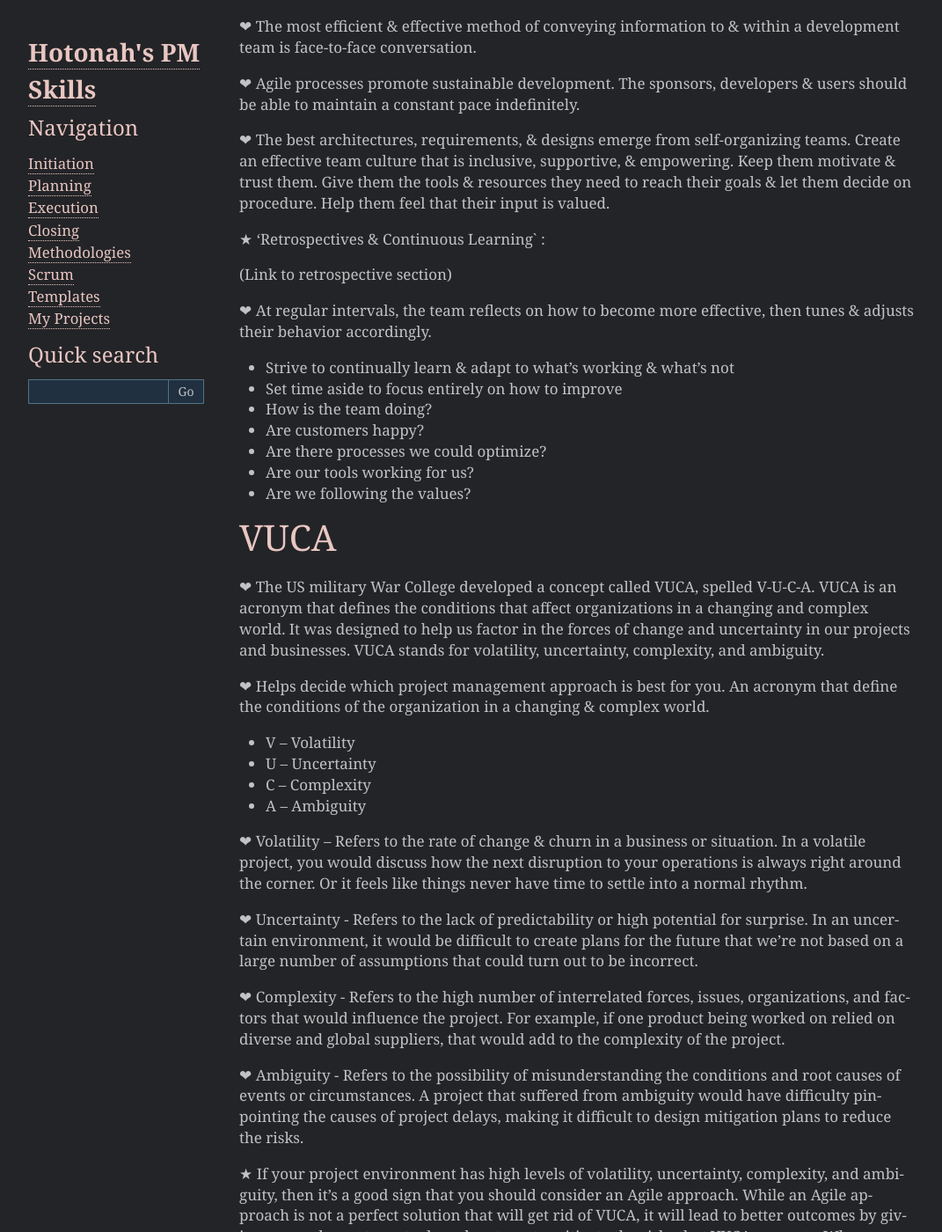
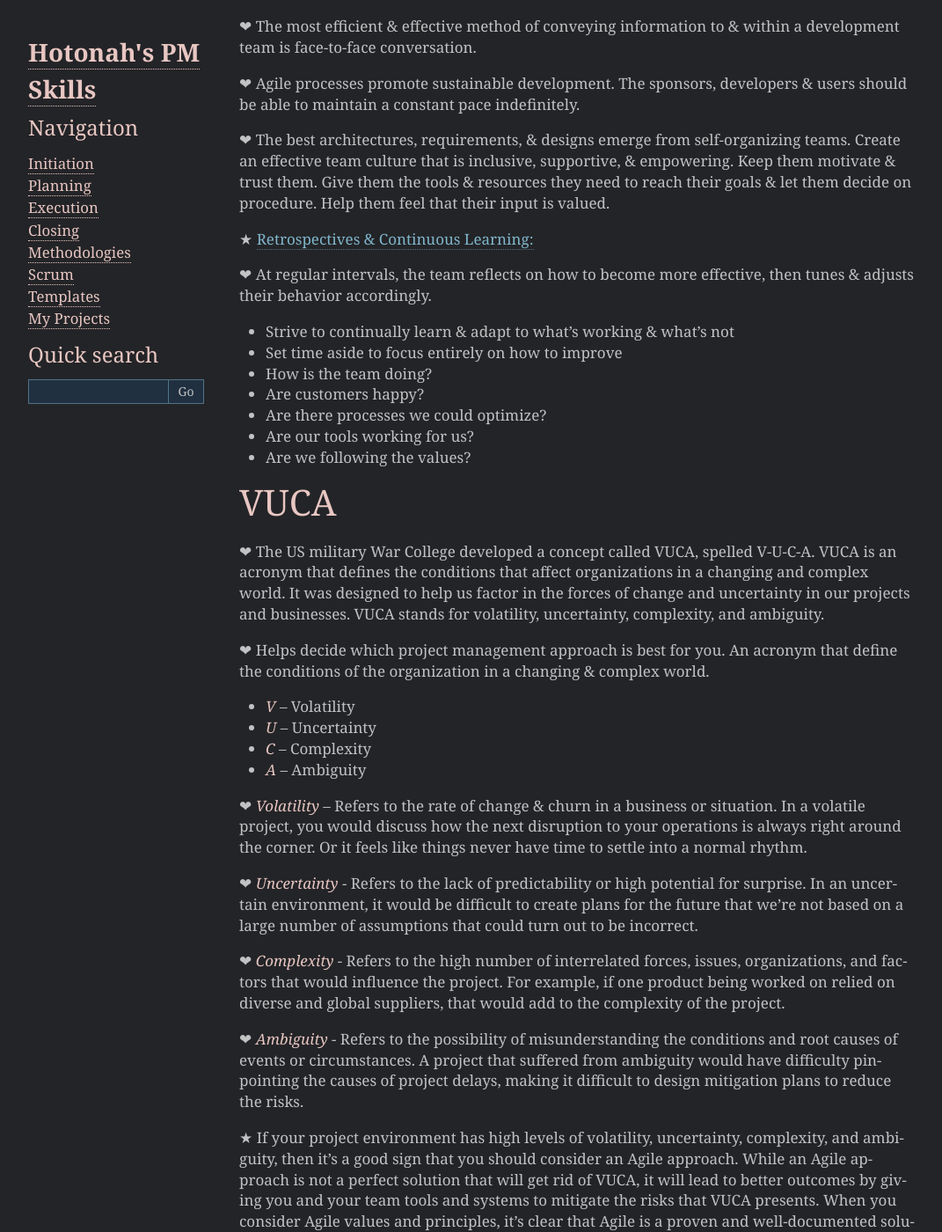
Before and after one commit to Hotonah/hotonah.github.io, a Sphinx documentation site: the page built from source/methodologies.txt, in a window 1280 px wide and 1400 px high, scrolled down 4782 px. Shown: the whole window at 88% size, without its empty margins (93-1164 px from the left). Built offline with Sphinx 7.4.7, drawn with Linux system fonts in a browser that asks for light colours; some of the changed text lies outside the part shown.

Commit message:
Update methodologies.txt

```diff
--- a/source/methodologies.txt
+++ b/source/methodologies.txt
@@ -15,11 +15,11 @@ Types of Project Methodologies
 
 ★ `Lean-Six Sigma (Agile)` - Uses technique of making the team feel valued to motivate them. Streamline processes – Reduces variation to ensure processes are the same every time.
 
-Process improvement – Find where problems are occurring in current processes and fix the using these frameworks.
+❤ `Process improvement` – Find where problems are occurring in current processes and fix the using these frameworks.
 
 .. image:: media/Retro_Framework.PNG
 
-❤ This technique can be used to solve any business problem
+❤ `This technique can be used to solve any business problem`
 
 * Define the project goals & what it takes to complete it
 * Measure how the current process is performing & figure out where the problem is & how to fix that problem. – Data Measurement
@@ -29,11 +29,11 @@ Process improvement – Find where problems are occurring in current processes a
 
 ❤ `6-Sigma 5 Principals`
 
-* Define Value - What the customer wants
-* Map Value - Streamline process
-* Create Flow - Eliminate waste
-* Establish Pull - Pulling on product
-* Preserve Perfection - Continuously improve
+* `Define Value` - What the customer wants
+* `Map Value` - Streamline process
+* `Create Flow` - Eliminate waste
+* `Establish Pull` - Pulling on product
+* `Preserve Perfection` - Continuously improve
 
 .. image:: media/Umbrella.png
 
@@ -81,15 +81,15 @@ Through this work we have come to value:”
 
 ★ `4 Values of the Agile Manifesto`:
 
-* Individuals and interactions - over processes and tools
-* Working software - over comprehensive documentation
-* Customer collaboration - over contract negotiation
-* Responding to change - over following a plan
+* `Individuals and interactions` - over processes and tools
+* `Working software` - over comprehensive documentation
+* `Customer collaboration` - over contract negotiation
+* `Responding to change` - over following a plan
 
 ❤ That is, while there is value in the items on
 the right, we value the items on the left more.
 
-★ `12 Principals of the Agile Manifesto Grouped into 4 Themes`:
+★ `12 Principals of the Agile Manifesto Grouped into 4 Themes:`
 
 ❤ `Value Delivery` – How do agile teams delivery highly valuable products to their customers?
 
@@ -99,7 +99,7 @@ the right, we value the items on the left more.
 
 ❤ `Retrospectives & Continuous Learning` - How does the project team learn to continuously increase performance of an organization & business?
 
-★ `Value Delivery`:
+★ `Value Delivery:`
 
 ❤ Our highest priority is to satisfy the customer through early & continuous delivery of valuable software
 
@@ -111,13 +111,13 @@ the right, we value the items on the left more.
 
 ❤ Continuous attention to technical excellence & good design enhances agility. Delivering work as quickly as possible in order to get feedback & mitigate time risk.
 
-★ `Business Collaboration`:
+★ `Business Collaboration:`
 
 ❤ Welcome changing requirements, even late in development. Agile processes harness change for the customer’s competitive advantage.
 
 ❤ Businesspeople & developers must work together daily throughout the project. Collaborating with your customers helps the team get critical business information immediately allowing them to adjust & scope to any new information instantly.
 
-★ `Team Dynamics & Culture`:
+★ `Team Dynamics & Culture:`
 
  ❤ Build projects around motivated individuals. Give them the environment & support they need & trust them t get the job done.
 
@@ -127,9 +127,7 @@ the right, we value the items on the left more.
 
 ❤ The best architectures, requirements, & designs emerge from self-organizing teams. Create an effective team culture that is inclusive, supportive, & empowering. Keep them motivate & trust them. Give them the tools & resources they need to reach their goals & let them decide on procedure. Help them feel that their input is valued.
 
-★ ‘Retrospectives & Continuous Learning` :
-
-(Link to retrospective section)
+★ `Retrospectives & Continuous Learning: <https://hotonah.github.io/hotonahcom/execution#continuous-improvements>`_
 
 ❤ At regular intervals, the team reflects on how to become more effective, then tunes & adjusts their behavior accordingly.
 
@@ -147,18 +145,18 @@ VUCA
 
 ❤ Helps decide which project management approach is best for you. An acronym that define the conditions of the organization in a changing & complex world.
 
-* V – Volatility
-* U – Uncertainty
-* C – Complexity
-* A – Ambiguity
+* `V` – Volatility
+* `U` – Uncertainty
+* `C` – Complexity
+* `A` – Ambiguity
 
-❤ Volatility – Refers to the rate of change & churn in a business or situation. In a volatile project, you would discuss how the next disruption to your operations is always right around the corner. Or it feels like things never have time to settle into a normal rhythm.
+❤ `Volatility` – Refers to the rate of change & churn in a business or situation. In a volatile project, you would discuss how the next disruption to your operations is always right around the corner. Or it feels like things never have time to settle into a normal rhythm.
 
-❤ Uncertainty - Refers to the lack of predictability or high potential for surprise. In an uncertain environment, it would be difficult to create plans for the future that we're not based on a large number of assumptions that could turn out to be incorrect.
+❤ `Uncertainty` - Refers to the lack of predictability or high potential for surprise. In an uncertain environment, it would be difficult to create plans for the future that we're not based on a large number of assumptions that could turn out to be incorrect.
 
-❤ Complexity - Refers to the high number of interrelated forces, issues, organizations, and factors that would influence the project. For example, if one product being worked on relied on diverse and global suppliers, that would add to the complexity of the project.
+❤ `Complexity` - Refers to the high number of interrelated forces, issues, organizations, and factors that would influence the project. For example, if one product being worked on relied on diverse and global suppliers, that would add to the complexity of the project.
 
-❤ Ambiguity - Refers to the possibility of misunderstanding the conditions and root causes of events or circumstances. A project that suffered from ambiguity would have difficulty pinpointing the causes of project delays, making it difficult to design mitigation plans to reduce the risks.
+❤ `Ambiguity` - Refers to the possibility of misunderstanding the conditions and root causes of events or circumstances. A project that suffered from ambiguity would have difficulty pinpointing the causes of project delays, making it difficult to design mitigation plans to reduce the risks.
 
 ★ If your project environment has high levels of volatility, uncertainty, complexity, and ambiguity, then it's a good sign that you should consider an Agile approach. While an Agile approach is not a perfect solution that will get rid of VUCA, it will lead to better outcomes by giving you and your team tools and systems to mitigate the risks that VUCA presents. When you consider Agile values and principles, it's clear that Agile is a proven and well-documented solution to the challenges VUCA presents to your project.
 
@@ -168,7 +166,7 @@ Blending Methods
 
 ❤ Agile is a mindset - a way of thinking about the project. Delivery process through the value & principals outlined in the agile manifesto.
 
-★ `The Spotify Model`
+★ `The Spotify Model:`
 
 Because of their flexible approach, Spotify—a music streaming company with millions of listeners—is known in the Agile project management field for setting the standard pretty high. In this reading, you will learn about the Spotify model and the importance of being flexible when scaling an Agile team.
 
```
